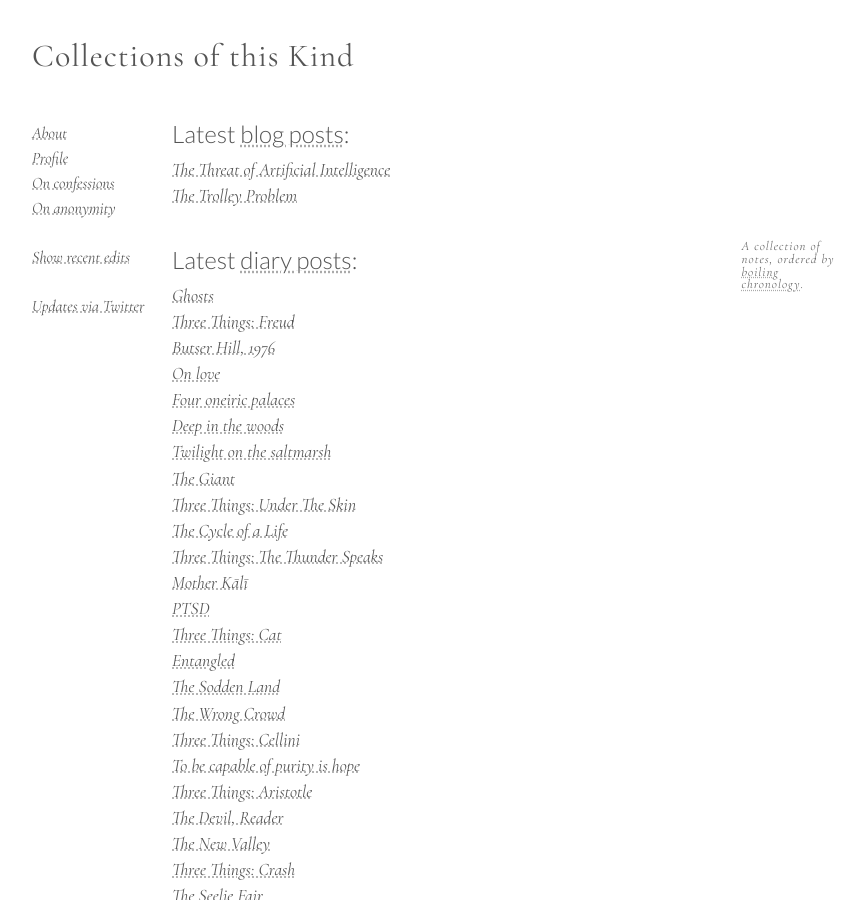
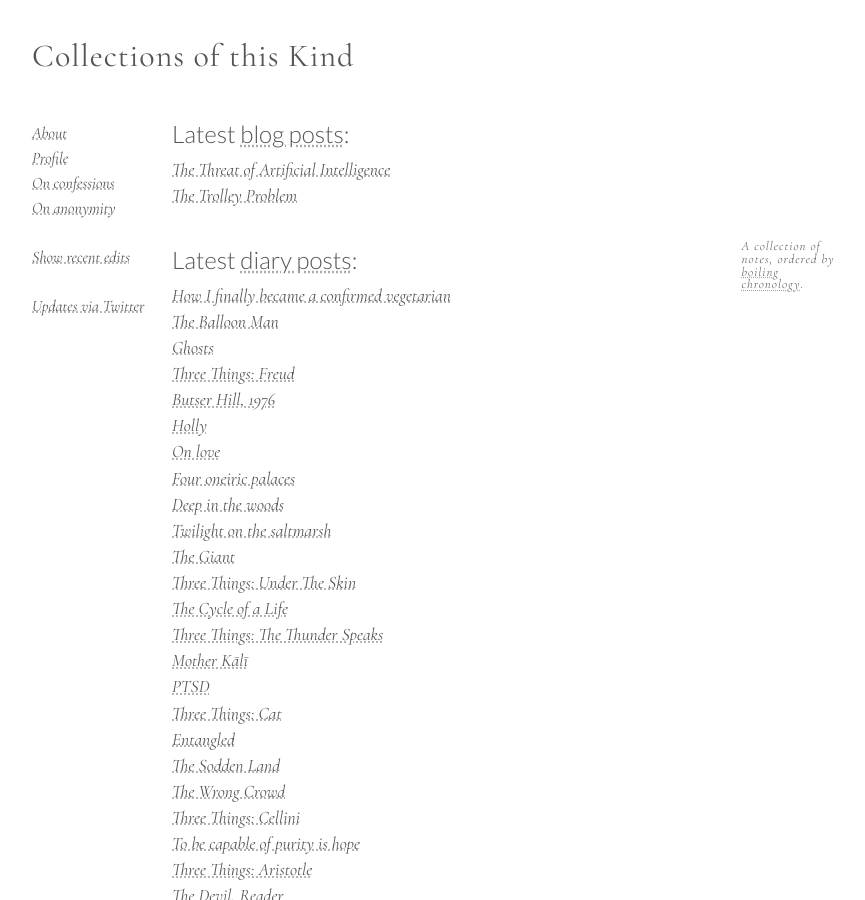
Before and after one commit to CollectionsOfThisKind/collectionsofthiskind.github.io, a Jekyll site: the page built from index.html, in a window 1280 px wide and 900 px high. Shown: the whole window, without its empty margins (78-943 px from the left). Built offline with Jekyll 4.4.1, drawn with Linux system fonts in a browser that asks for light colours.

Commit message:
Add files via upload

```diff
--- a/index.html
+++ b/index.html
@@ -46,10 +46,12 @@ A collection of notes, ordered by <a href="/pages/about/boiling.html">boiling ch
 <h2 name="diary">Latest <a href="pages/diary/index.html">diary posts</a>:</h2>
 
 <ul class="new">
+<li><a href="pages/diary/vomit.html">How I finally became a confirmed vegetarian</a></li>
+<li><a href="pages/diary/balloons.html">The Balloon Man</a></li>
 <li><a href="pages/diary/ghosttrain.html">Ghosts</a></li>
 <li><a href="pages/diary/freud.html">Three Things: Freud</a></li>
 <li><a href="pages/diary/sled.html">Butser Hill, 1976</a></li>
-
+<li><a href="pages/diary/holly.html">Holly</a></li>
 <li><a href="pages/diary/love.html">On love</a></li>
 <li><a href="pages/diary/palaces.html">Four oneiric palaces</a></li>
 <li><a href="pages/diary/asylum.html">Deep in the woods</a></li>
```
